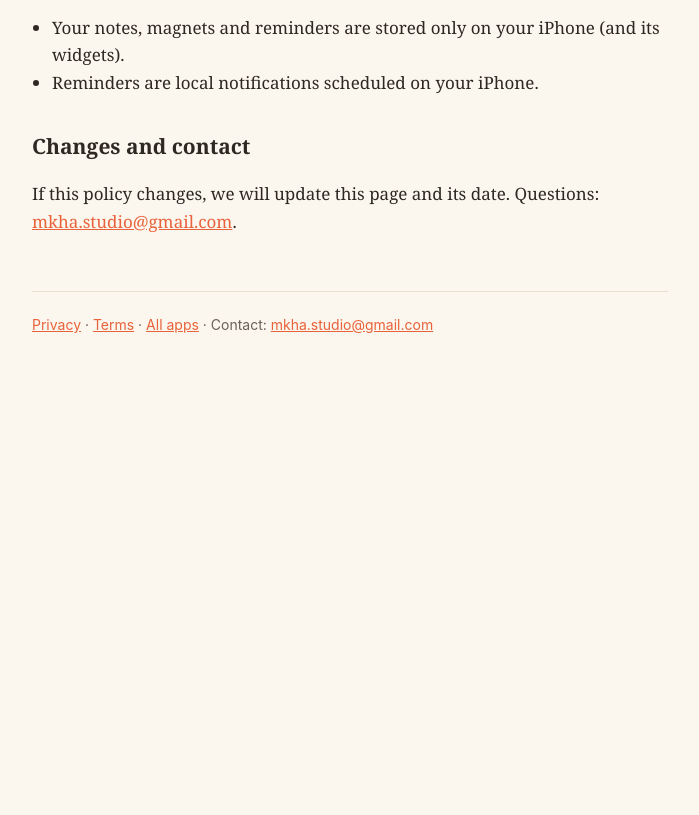
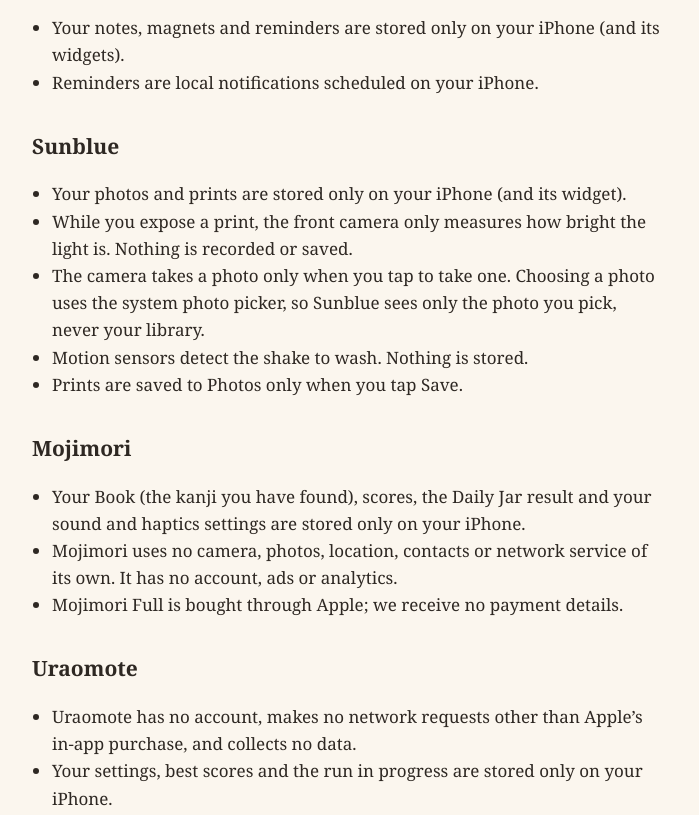
Before and after one commit to mkhastudio/legal, a plain HTML site: page privacy.html in a window 1280 px wide. Shown: the part 1900-2715 px from the top of the page, without its empty margins (290-989 px from the left). Before the commit the page ends 2317 px from the top, so only its background shows below. Drawn offline with Linux system fonts and the light colour scheme.

Commit message:
Update privacy policy with Sunblue and Mojimori details
Added privacy information for Sunblue and Mojimori apps, detailing data storage and usage.

```diff
--- a/privacy.html
+++ b/privacy.html
@@ -20,6 +20,6 @@ a{color:var(--ember)}ul{padding-left:20px}.card{border:1px solid var(--line);bor
 <h2>Children</h2><p>Our apps are suitable for all ages and collect no data from anyone, including children.</p>
 <h2>Deleting your data</h2><p>Delete the app to remove everything it stored on your iPhone.</p>
 <h2>App details</h2><h2>Cozy Focus</h2><ul><li>Focus sessions, your village and settings are stored only on your iPhone.</li><li>If you choose to save a time-lapse, it is written to your Photos library only when you tap Save.</li></ul><h2>Tealeaf</h2><ul><li>Your decks, progress and streak are stored only on your iPhone.</li><li>Room Hunt uses the camera to recognise objects. Images are analysed on your iPhone and never uploaded.</li><li>Word posters are saved to Photos only when you tap Save Image.</li></ul><h2>Coathook</h2><ul><li>Clothing photos and outfits are stored only on your iPhone.</li><li>The camera is used only when you photograph a garment. Background removal runs on your iPhone.</li><li>Images and videos are saved to Photos only when you tap Save.</li></ul><h2>Magnet</h2><ul><li>Your notes, magnets and reminders are stored only on your iPhone (and its widgets).</li><li>Reminders are local notifications scheduled on your iPhone.</li></ul>
-<h2>Changes and contact</h2><p>If this policy changes, we will update this page and its date. Questions: <a href="mailto:mkha.studio@gmail.com">mkha.studio@gmail.com</a>.</p>
+<h2>Sunblue</h2><ul><li>Your photos and prints are stored only on your iPhone (and its widget).</li><li>While you expose a print, the front camera only measures how bright the light is. Nothing is recorded or saved.</li><li>The camera takes a photo only when you tap to take one. Choosing a photo uses the system photo picker, so Sunblue sees only the photo you pick, never your library.</li><li>Motion sensors detect the shake to wash. Nothing is stored.</li><li>Prints are saved to Photos only when you tap Save.</li></ul><h2>Mojimori</h2><ul><li>Your Book (the kanji you have found), scores, the Daily Jar result and your sound and haptics settings are stored only on your iPhone.</li><li>Mojimori uses no camera, photos, location, contacts or network service of its own. It has no account, ads or analytics.</li><li>Mojimori Full is bought through Apple; we receive no payment details.</li></ul><h2>Uraomote</h2><ul><li>Uraomote has no account, makes no network requests other than Apple’s in-app purchase, and collects no data.</li><li>Your settings, best scores and the run in progress are stored only on your iPhone.</li></ul><h2>Changes and contact</h2><p>If this policy changes, we will update this page and its date. Questions: <a href="mailto:mkha.studio@gmail.com">mkha.studio@gmail.com</a>.</p>
 <footer><small><a href="/legal/privacy">Privacy</a> · <a href="/legal/terms">Terms</a> · <a href="/legal/">All apps</a> · Contact: <a href="mailto:mkha.studio@gmail.com">mkha.studio@gmail.com</a></small></footer>
 </main></body></html>
```
